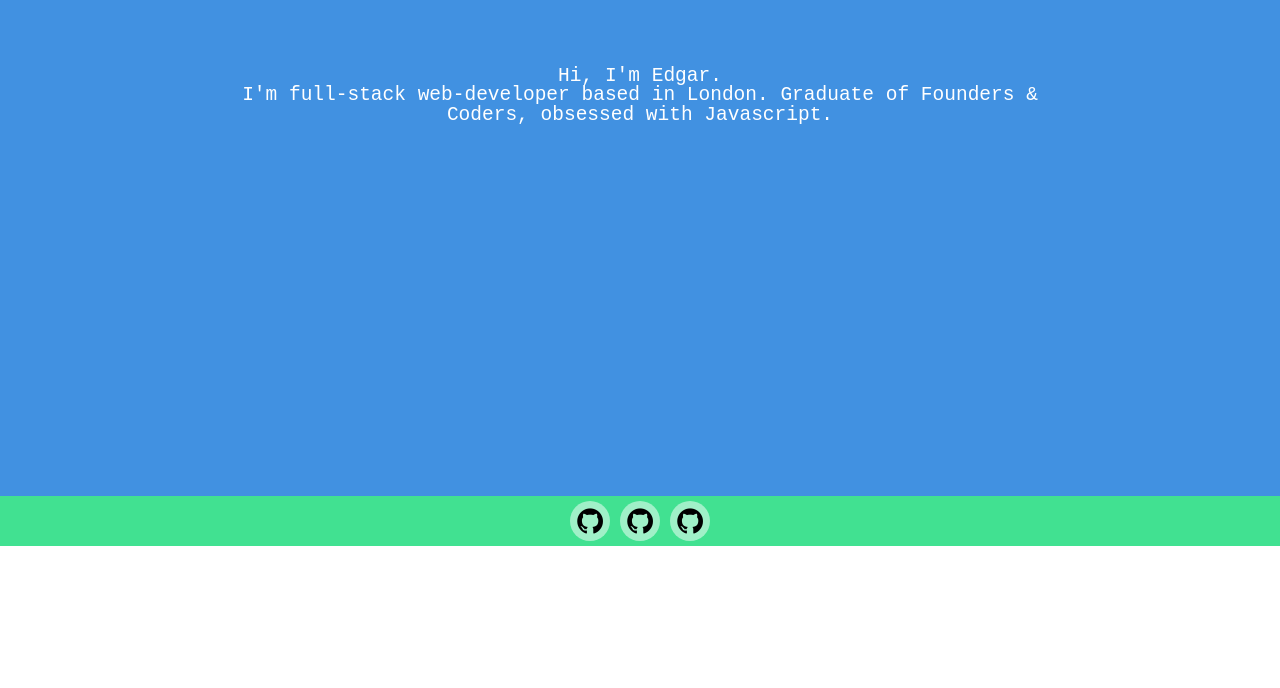
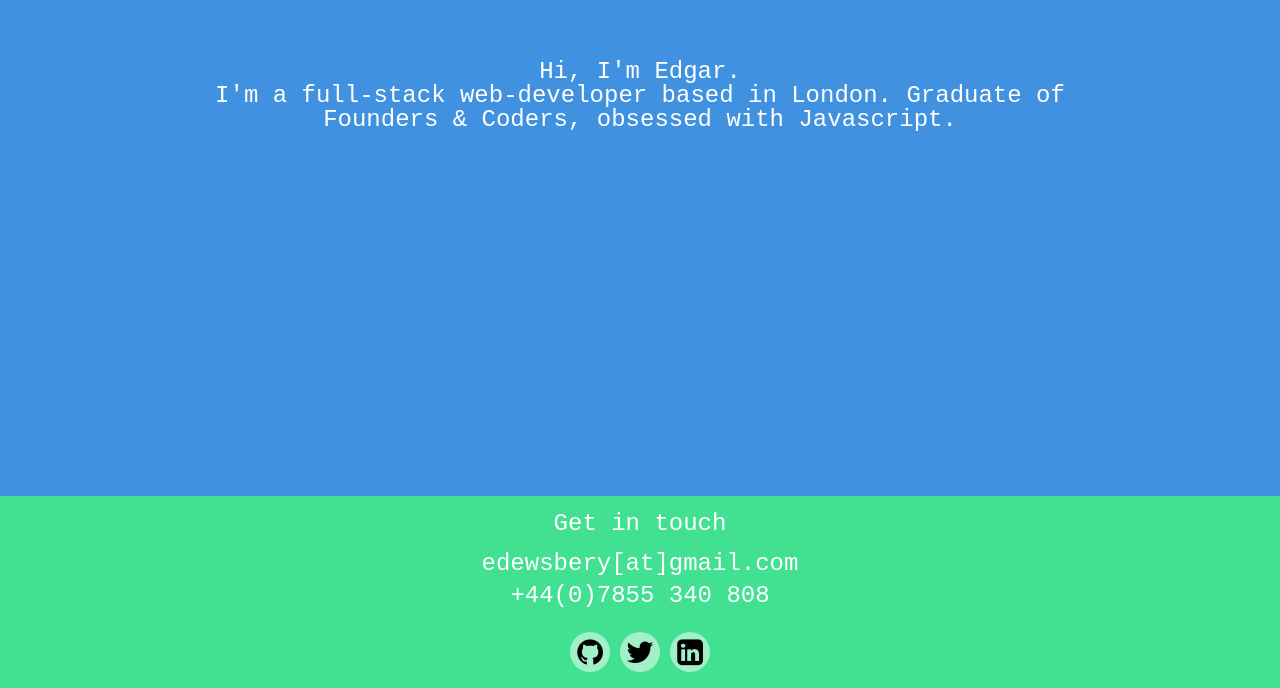
Before and after one commit to edgarfinn/edgarfinn.github.io, a plain HTML site: page index.html in a window 1280 px wide. Shown: the part 304-992 px from the top of the page. Before the commit the page ends 850 px from the top, so only its background shows below. Drawn offline with Linux system fonts and the light colour scheme.

Commit message:
#1 add contact details to footer

```diff
--- a/index.html
+++ b/index.html
@@ -14,29 +14,34 @@
 <body>
   <main class="page-content">
     <section class="section-hero flex flex-column flex-centered">
-      <header class="hero-header typewriter large-8 small-11">
+      <header class="section-header typewriter large-8 small-11">
         <h1>
           <span>
             Hi, I'm Edgar.
           </span>
           <br />
           <span>
-            I'm full-stack web-developer based in London.
+            I'm a full-stack web-developer based in London.
             Graduate of Founders & Coders, obsessed with Javascript.
           </span>
         </h1>
       </header>
     </section>
-    <footer class="section-footer flex flex-row flex-centered">
-      <button class="contact-button flex flex-centered">
-        <i class="fa fa-github" aria-hidden="true"></i>
-      </button>
-      <button class="contact-button flex flex-centered">
-        <i class="fa fa-github" aria-hidden="true"></i>
-      </button>
-      <button class="contact-button flex flex-centered">
-        <i class="fa fa-github" aria-hidden="true"></i>
-      </button>
+    <footer class="section-footer flex flex-column flex-centered">
+      <h2 class="section-header">Get in touch</h2>
+      <p class="contact-details">edewsbery[at]gmail.com</p>
+      <p class="contact-details">+44(0)7855 340 808</p>
+      <div class="footer-button-row flex flex-row flex-centered">
+        <a href="https://github.com/edgarfinn" target="_blank" class="contact-button flex flex-centered">
+          <i class="fa fa-github" aria-hidden="true"></i>
+        </a>
+        <a href="https://twitter.com/vibeconsultant" target="_blank" class="contact-button flex flex-centered">
+          <i class="fa fa-twitter" aria-hidden="true"></i>
+        </a>
+        <a href="https://www.linkedin.com/in/edgar-dewsbery-28769b14a/" target="_blank" class="contact-button flex flex-centered">
+          <i class="fa fa-linkedin-square" aria-hidden="true"></i>
+        </a>
+      </div>
     </footer>
   </main>
 
--- a/styles/main.css
+++ b/styles/main.css
@@ -17,10 +17,11 @@ body {
   text-align: center;
 }
 
-.hero-header {
+.section-header, .contact-details {
   font-family: monospace;
   color: #fff;
-  font-size: 1.5em;
+  font-size: 1.5rem;
+  margin: 1rem;
 }
 
 .contact-button {
@@ -33,6 +34,8 @@ body {
   margin: 0 5px 0 5px;
   transition: background-color 0.35s ease-in-out;
   font-size: 30px;
+  cursor: pointer;
+  text-decoration: none;
 }
 .contact-button:hover {
   background-color: rgba(0, 0, 0, 0.3);
@@ -45,3 +48,9 @@ body {
   padding: 0;
   min-height: 50px;
 }
+.section-footer .contact-details {
+  margin: 0 0 0.5rem 0;
+}
+.footer-button-row {
+  margin: 1rem;
+}
```
